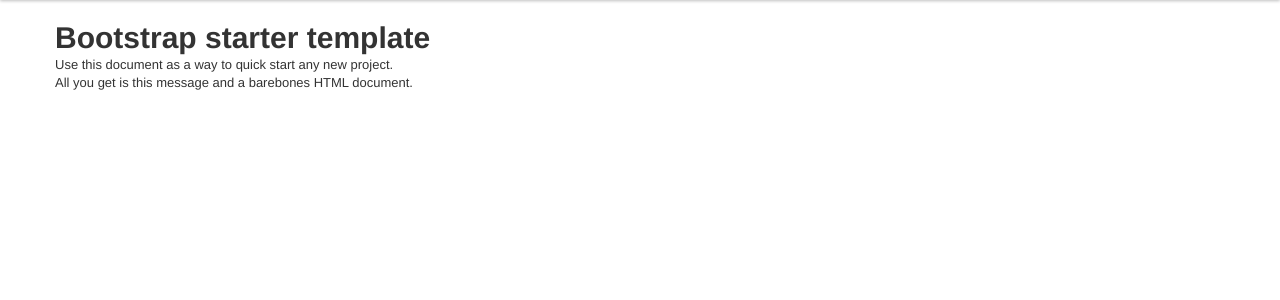
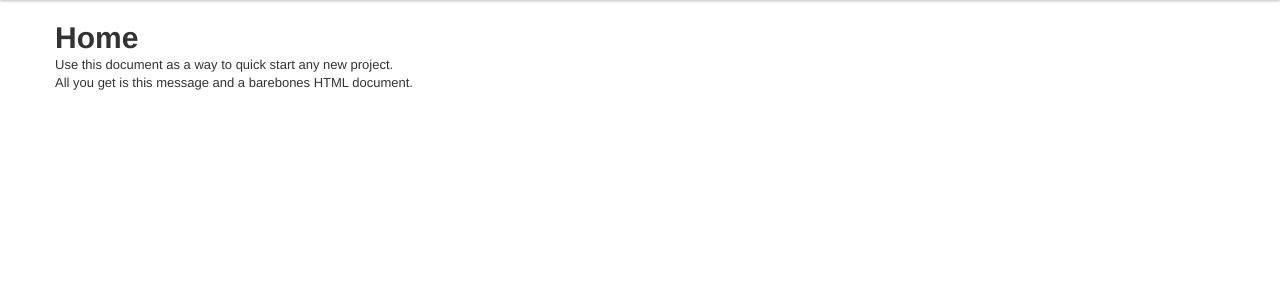
Before and after one commit to fhats/billemall, a Python web app: template billemall/templates/home.jinja2 in a window 1280 px wide. Shown: the part 40-340 px from the top of the page. Run offline with Jinja, Linux system fonts and the light colour scheme; the template is opened without the code that fills it, so the values that code supplies are empty; some libraries are stand-ins or nearby versions.

Commit message:
Corrected URLs

```diff
--- a/billemall/templates/home.jinja2
+++ b/billemall/templates/home.jinja2
@@ -7,13 +7,13 @@
   <meta name="description" content="">
   <meta name="author" content="">
 
-  <link href="css/bootstrap.css" rel="stylesheet">
+  <link href="/static/css/bootstrap.css" rel="stylesheet">
   <style>
     body {
       padding-top: 60px; /* 60px to make the container go all the way to the bottom of the topbar */
     }
   </style>
-  <link href="css/bootstrap-responsive.css" rel="stylesheet">
+  <link href="/static/css/bootstrap-responsive.css" rel="stylesheet">
 
   <!--[if lt IE 9]>
     <script src="http://html5shim.googlecode.com/svn/trunk/html5.js"></script>
@@ -41,7 +41,7 @@
     </div>
 
     <div class="container">
-      <h1>Bootstrap starter template</h1>
+      <h1>Home</h1>
 
       <p>
       Use this document as a way to quick start any new project.<br>
@@ -50,18 +50,18 @@
 
     </div> <!-- /container -->
 
-    <script src="js/jquery.js"></script>
-    <script src="js/bootstrap-transition.js"></script>
-    <script src="js/bootstrap-alert.js"></script>
-    <script src="js/bootstrap-modal.js"></script>
-    <script src="js/bootstrap-dropdown.js"></script>
-    <script src="js/bootstrap-scrollspy.js"></script>
-    <script src="js/bootstrap-tab.js"></script>
-    <script src="js/bootstrap-tooltip.js"></script>
-    <script src="js/bootstrap-popover.js"></script>
-    <script src="js/bootstrap-button.js"></script>
-    <script src="js/bootstrap-collapse.js"></script>
-    <script src="js/bootstrap-carousel.js"></script>
-    <script src="js/bootstrap-typeahead.js"></script>
+    <script src="/static/js/jquery.js"></script>
+    <script src="/static/js/bootstrap-transition.js"></script>
+    <script src="/static/js/bootstrap-alert.js"></script>
+    <script src="/static/js/bootstrap-modal.js"></script>
+    <script src="/static/js/bootstrap-dropdown.js"></script>
+    <script src="/static/js/bootstrap-scrollspy.js"></script>
+    <script src="/static/js/bootstrap-tab.js"></script>
+    <script src="/static/js/bootstrap-tooltip.js"></script>
+    <script src="/static/js/bootstrap-popover.js"></script>
+    <script src="/static/js/bootstrap-button.js"></script>
+    <script src="/static/js/bootstrap-collapse.js"></script>
+    <script src="/static/js/bootstrap-carousel.js"></script>
+    <script src="/static/js/bootstrap-typeahead.js"></script>
   </body>
 </head>
```
